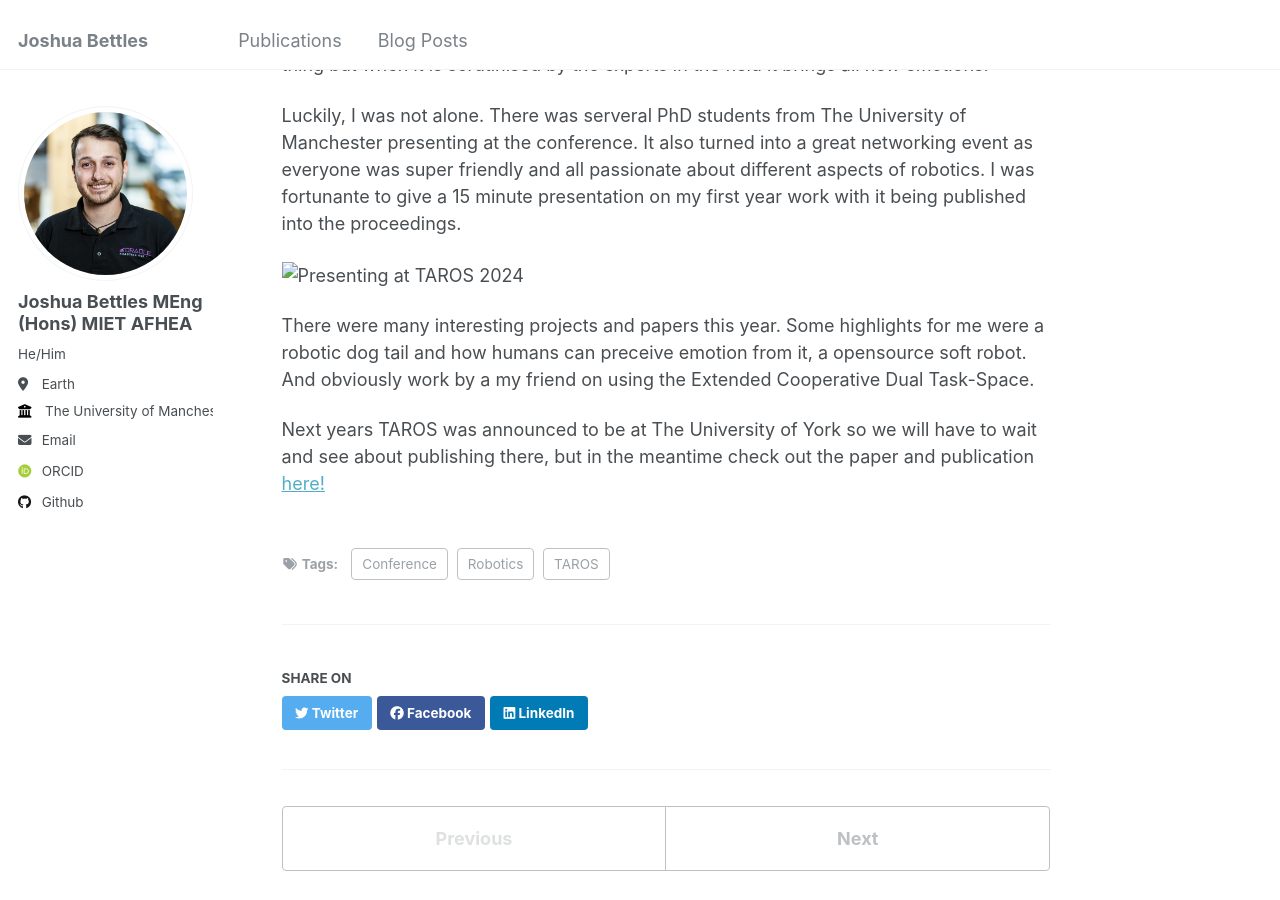
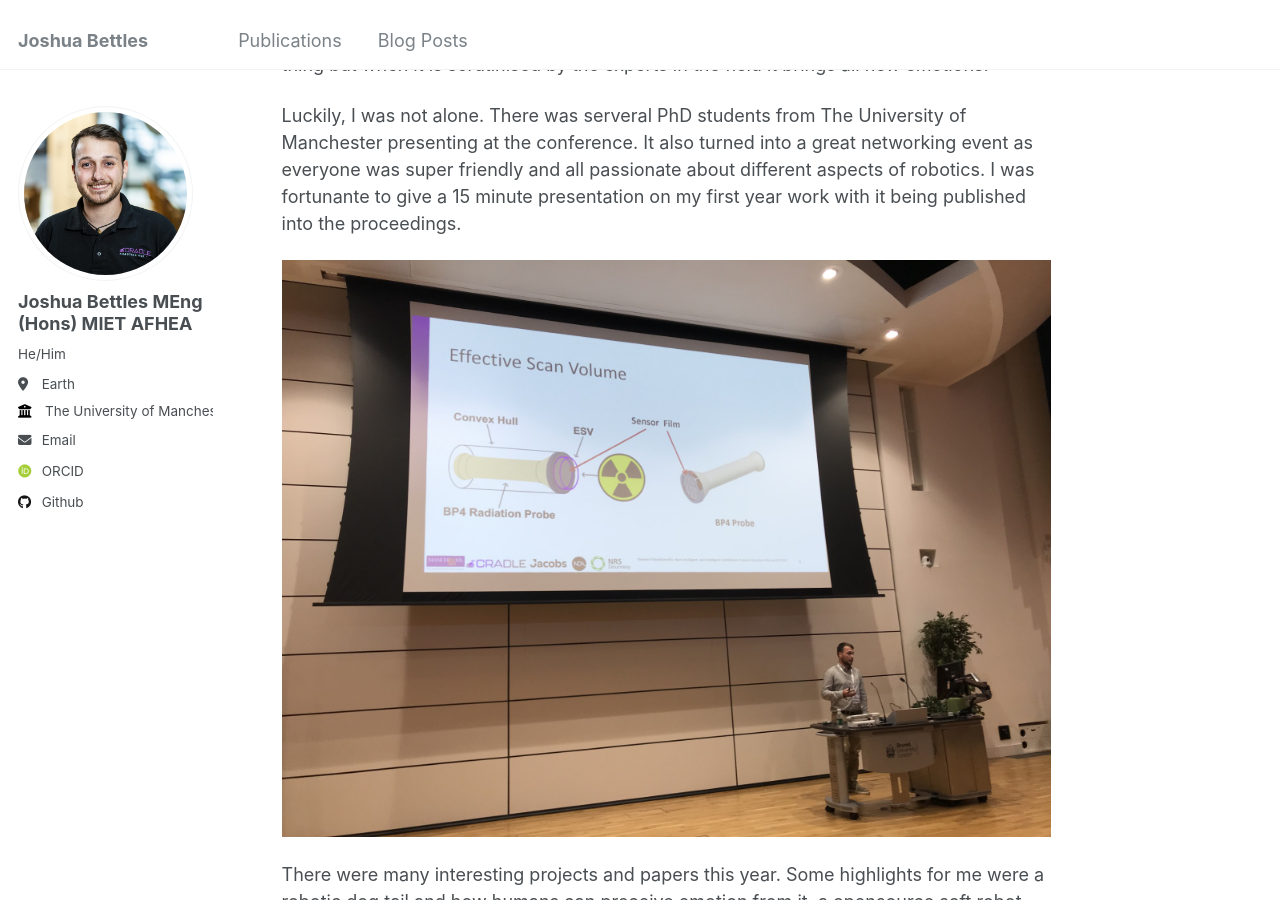
Before and after one commit to Joshua-Bettles/joshua-bettles.github.io, a Jekyll site: the page built from _posts/2024-09-04-TAROS-Conference-2024.md, in a window 1280 px wide and 900 px high, scrolled down 544 px. Built offline with Jekyll 4.4.1, drawn with Linux system fonts in a browser that asks for light colours; some web fonts are replaced.

Commit message:
TAROS post edits

```diff
--- a/_posts/2024-09-04-TAROS-Conference-2024.md
+++ b/_posts/2024-09-04-TAROS-Conference-2024.md
@@ -16,7 +16,7 @@ Although I have presented works at different events, this was my first experienc
 
 Luckily, I was not alone. There was serveral PhD students from The University of Manchester presenting at the conference. It also turned into a great networking event as everyone was super friendly and all passionate about different aspects of robotics. I was fortunante to give a 15 minute presentation on my first year work with it being published into the proceedings.
 
-![Presenting at TAROS 2024](images/TAROS_Presenting.png )
+![Presenting at TAROS 2024](/images/TAROS_Presenting.png )
 
 There were many interesting projects and papers this year. Some highlights for me were a robotic dog tail and how humans can preceive emotion from it, a opensource soft robot. And obviously work by a my friend on using the Extended Cooperative Dual Task-Space.
 
```
